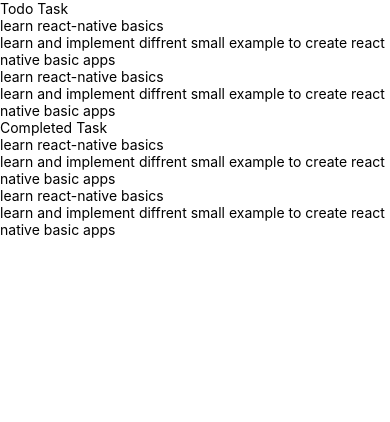
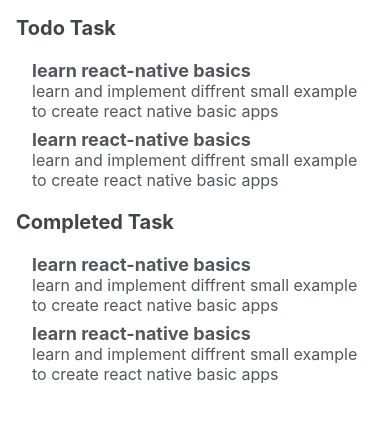
Before and after one commit to kikusourabh/todo_work_productive, a React Native app: screen / in a window 390 px wide. Shown: the top 422 px of the page. Built offline with nearby package versions, Linux system fonts and the light colour scheme.

Commit message:
state-manage

```diff
--- a/src/Screens/Home.js
+++ b/src/Screens/Home.js
@@ -48,6 +48,7 @@
   return (
     <SafeAreaView style={{flex: 1}}>
       <SectionList
+        style={{paddingStart: 16, paddingEnd: 16}}
         sections={task}
         renderItem={TaskItem}
         renderSectionHeader={TaskItemHeader}
--- a/src/components/TaskItem.js
+++ b/src/components/TaskItem.js
@@ -1,11 +1,12 @@
 import React from 'react';
 import {View, Text} from 'react-native';
+import {Styles} from '../config/Styles';
 
 export const TaskItem = ({item}) => {
   return (
-    <View>
-      <Text>{item.task_title}</Text>
-      <Text>{item.task_description}</Text>
+    <View style={{marginStart: 16, marginBottom: 4, marginTop: 4}}>
+      <Text style={Styles.SubHeaderText}>{item.task_title}</Text>
+      <Text style={Styles.ContentText}>{item.task_description}</Text>
     </View>
   );
 };
--- a/src/components/TaskItemHeader.js
+++ b/src/components/TaskItemHeader.js
@@ -1,10 +1,24 @@
 import React from 'react';
-import {View, Text} from 'react-native';
+import {View, Text, StyleSheet} from 'react-native';
+import {Styles} from '../config/Styles';
+import {Colors} from '../config/Colors';
 
 export const TaskItemHeader = ({section}) => {
   return (
-    <View>
-      <Text>{section.title}</Text>
+    <View style={styles.HeaderContainer}>
+      <Text style={[Styles.HeaderText, styles.HeaderText]}>
+        {section.title}
+      </Text>
     </View>
   );
 };
+
+const styles = StyleSheet.create({
+  HeaderContainer: {
+    backgroundColor: Colors.white,
+    height: 56,
+    justifyContent: 'center',
+    alignItems: 'center',
+  },
+  HeaderText: {position: 'absolute', alignSelf: 'flex-start'},
+});
--- /dev/null
+++ b/src/config/Colors.js
@@ -0,0 +1,5 @@
+export const Colors = {
+  PrimaryText: '#41444b',
+  SecondaryText: '#52575d',
+  white: '#ffffff',
+};
--- a/src/config/Styles.js
+++ b/src/config/Styles.js
@@ -0,0 +1,20 @@
+import React from 'react';
+import {StyleSheet} from 'react-native';
+import {Colors} from './Colors';
+
+export const Styles = StyleSheet.create({
+  HeaderText: {
+    fontSize: 20,
+    fontWeight: 'bold',
+    color: Colors.PrimaryText,
+  },
+  SubHeaderText: {
+    fontSize: 18,
+    fontWeight: 'bold',
+    color: Colors.SecondaryText,
+  },
+  ContentText: {
+    fontSize: 16,
+    color: Colors.SecondaryText,
+  },
+});
```
